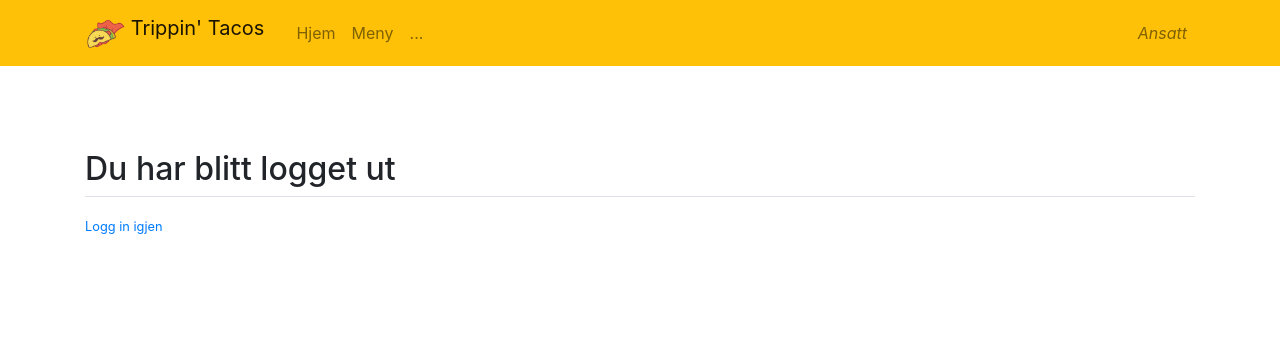
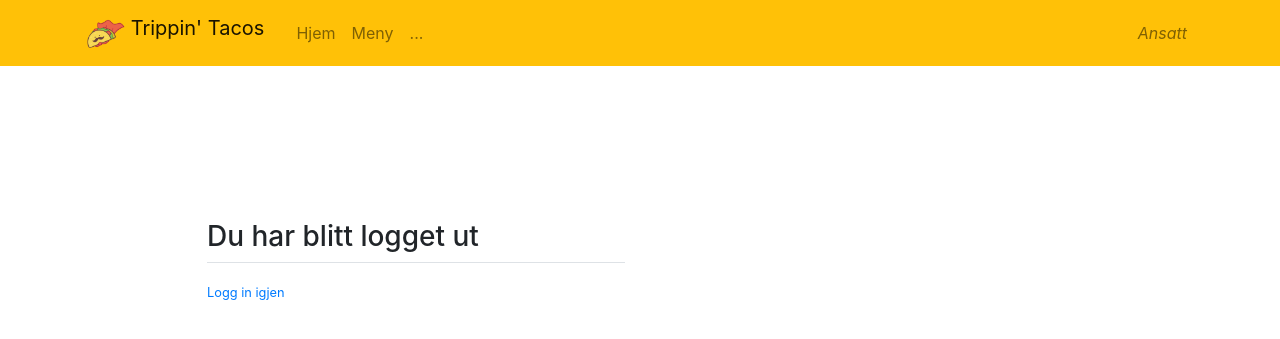
Before and after one commit to nicklasbekkevold/trippintacos, a Django app: page /logout/ in a window 1280 px wide. Shown: the top 339 px of the page. Run offline with Django 3.2, Linux system fonts and the light colour scheme; some libraries are stand-ins or nearby versions.

Commit message:
Redesigned login/logout

```diff
--- a/employee/templates/employee/logout.html
+++ b/employee/templates/employee/logout.html
@@ -1,6 +1,6 @@
 {% extends 'base.html' %}
 {% block content %}
-    <div class="container" style="margin-top: 150px">
+    <div class="container" style="width: 70%; margin-top: 15%">
         {% if messages %}
             {% for message in messages %}
                 <div class="alert alert-{{ message.tags }}">
@@ -8,11 +8,14 @@
                 </div>
             {% endfor %}
         {% endif %}
-        <h2>Du har blitt logget ut</h2>
-        <div class="border-top pt-3">
-            <small class="text-muted">
-                <a href="{% url 'login' %}">Logg in igjen</a>
-            </small>
+        <div class="row">
+        <div class="col-lg-6 col-md-6 col-sm-12 col-xs-12">
+            <h3>Du har blitt logget ut</h3>
+            <div class="border-top pt-3">
+                <small class="text-muted">
+                    <a href="{% url 'login' %}">Logg in igjen</a>
+                </small>
+            </div>
         </div>
     </div>
 {% endblock content %}
```
Also changed, not shown: employee/templates/employee/login.html (+6 -2 lines).
